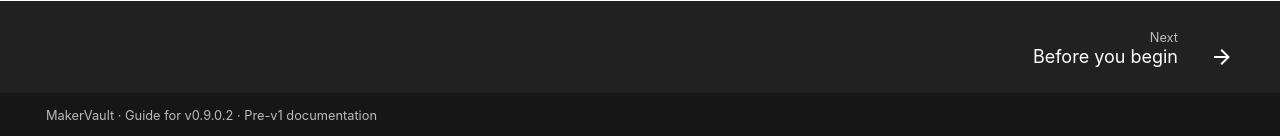
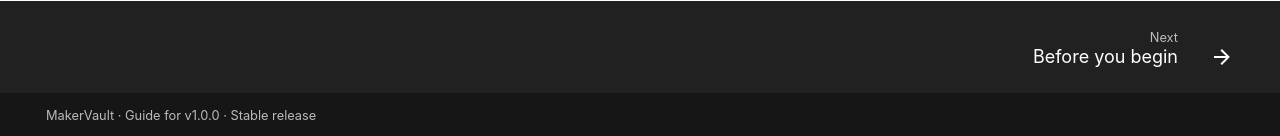
Before and after one commit to gavrd7/MakerVault, an MkDocs documentation site: the page built from docs/guide/index.md, in a window 1280 px wide and 900 px high, scrolled down 1874 px. Shown: the part 761-897 px from the top of the window. Built offline with MkDocs 1.6.1 and Material for MkDocs 9.7.7, drawn with Linux system fonts in a browser that asks for light colours; comment, search, counter and statistics services are not loaded.

Commit message:
Update bundled guide version label

```diff
--- a/mkdocs.yml
+++ b/mkdocs.yml
@@ -51,7 +51,7 @@ extra_css:
   - assets/guide.css
 extra:
   generator: false
-copyright: MakerVault · Guide for v0.9.0.2 · Pre-v1 documentation
+copyright: MakerVault · Guide for v1.0.0 · Stable release
 nav:
   - Welcome: index.md
   - Getting started:
```
